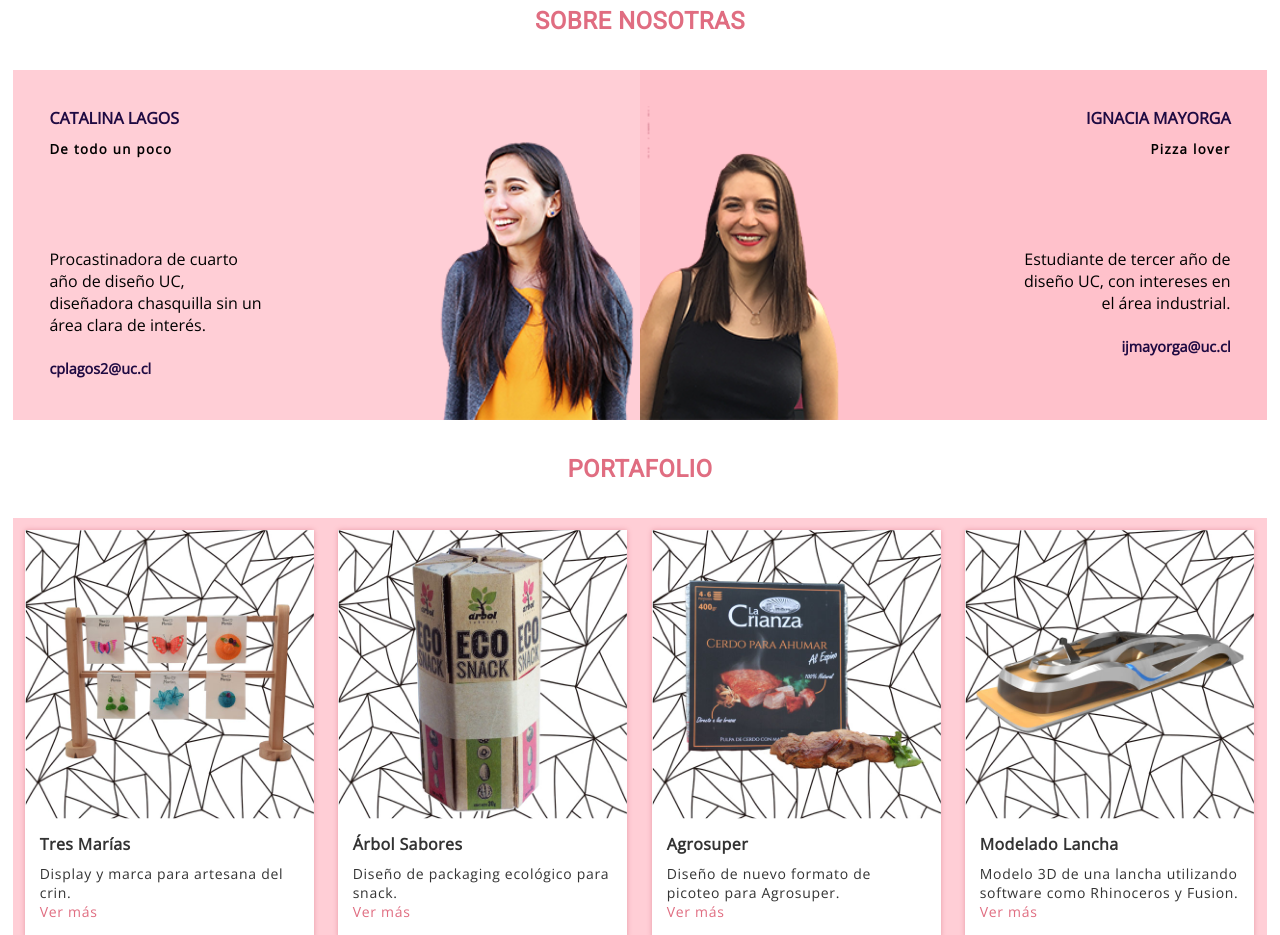
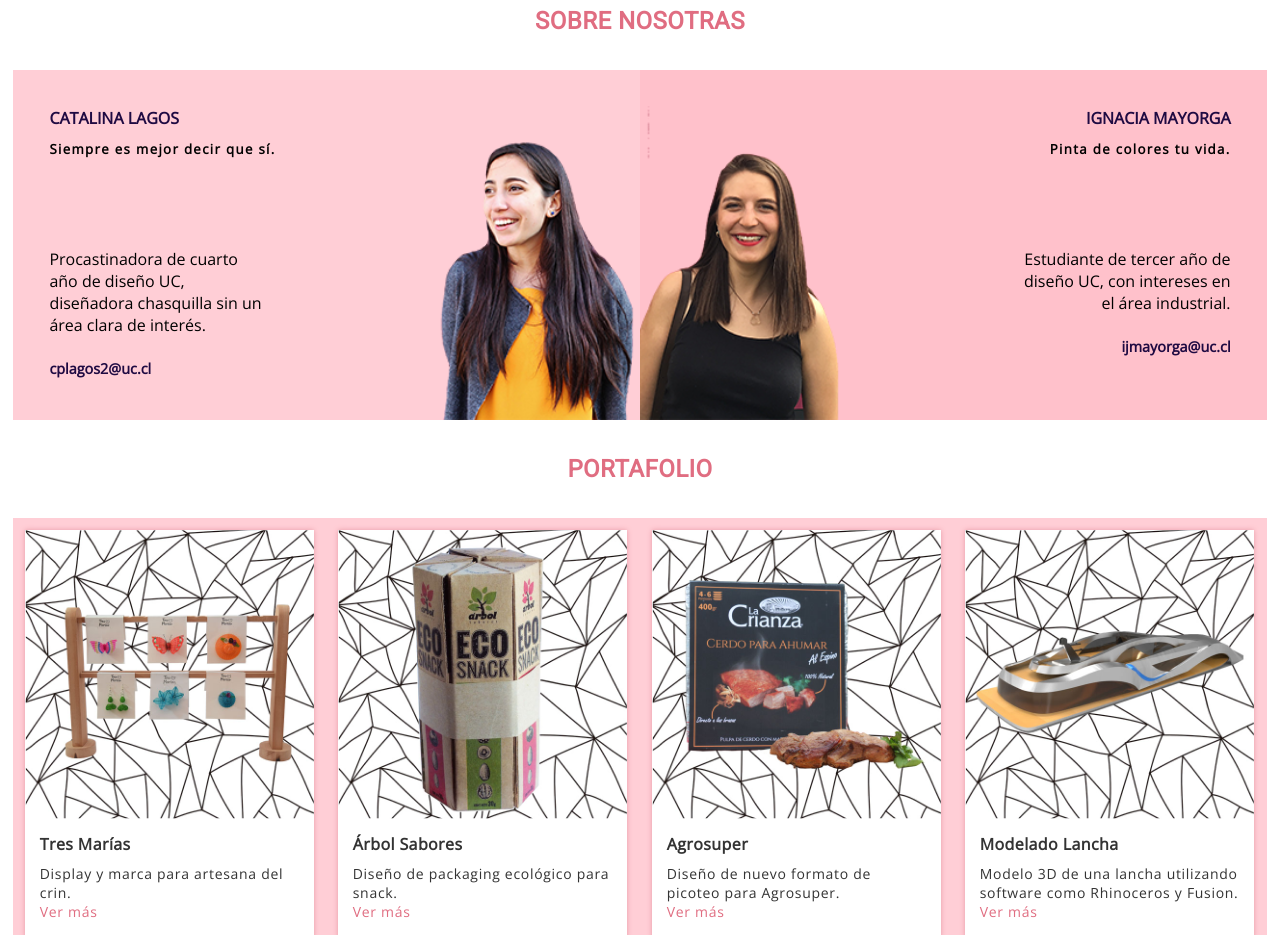
Before and after one commit to catallarin/lagos-mayorga, a plain HTML site: page index.html in a window 1280 px wide. Shown: the part 985-1920 px from the top of the page. Drawn offline with nearby package versions, Linux system fonts and the light colour scheme.

Commit message:
Update index.html

```diff
--- a/index.html
+++ b/index.html
@@ -140,13 +140,13 @@
 <div id="somos">
 	<div class="dupla primera">
 		<h4>CATALINA LAGOS</h4>
-		<h5>De todo un poco</h5>
+		<h5>Siempre es mejor decir que sí.</h5>
 		<p>Procastinadora de cuarto año de diseño UC, diseñadora chasquilla sin un área clara de interés.</p>
 		<address><a href="mailto:mail@mail.com" class="mail">cplagos2@uc.cl</a></address>
 	</div><!--/dupla primera-->
 	<div class="dupla segunda">
 		<h4>IGNACIA MAYORGA</h4>
-		<h5>Pizza lover</h5>
+		<h5>Pinta de colores tu vida.</h5>
 		<p>Estudiante de tercer año de diseño UC, con intereses en el área industrial. </p>
 		<address><a href="mailto:mail@mail.com" class="mail">ijmayorga@uc.cl</a></address>
 	</div><!--/dupla segunda-->
```
